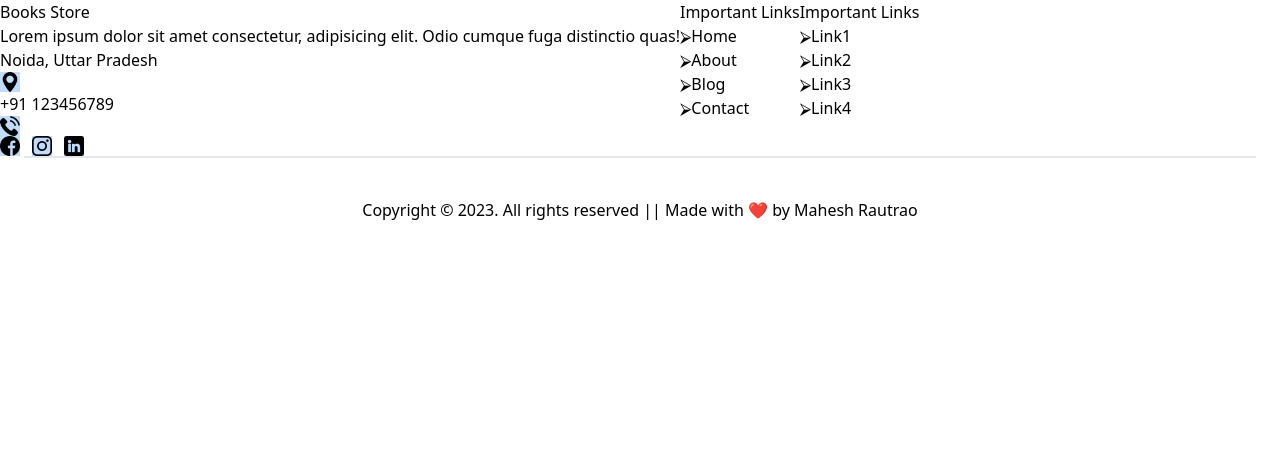
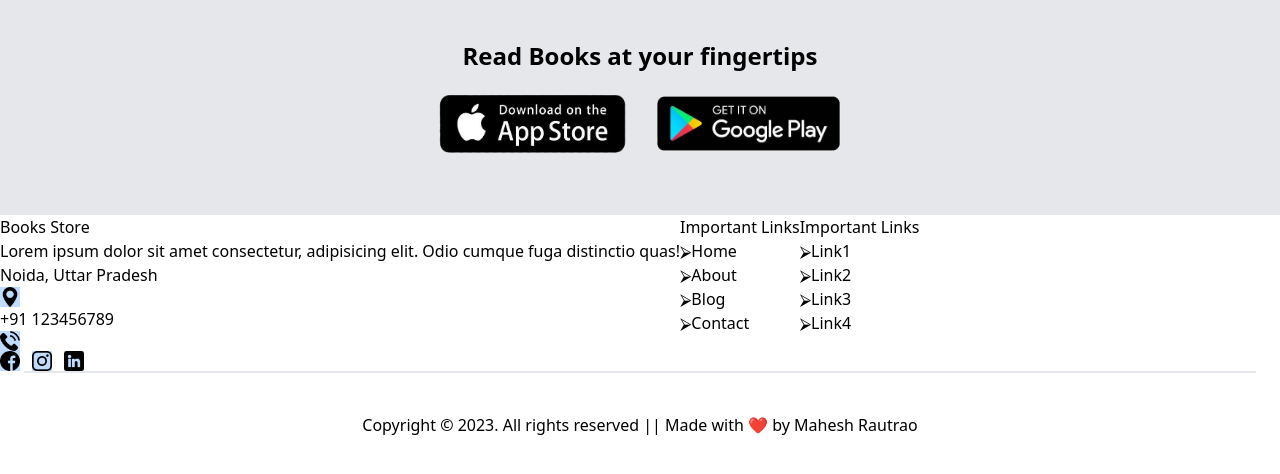
Before and after one commit to MaheshRautrao/React-Book-Store-App, a React (Vite) app: page / in a window 1280 px wide. Shown: the top 474 px of the page. Built offline with nearby package versions, Linux system fonts and the light colour scheme.

Commit message:
worked on download-from-play-store-section

```diff
--- a/src/App.jsx
+++ b/src/App.jsx
@@ -1,8 +1,10 @@
+import DownloadAppSection from "./components/downloadAppSection/DownloadAppSection";
 import Footer from "./components/footer/Footer";
 
 function App() {
   return (
     <div>
+      <DownloadAppSection />
       <Footer />
     </div>
   );
--- /dev/null
+++ b/src/components/downloadAppSection/DownloadAppSection.jsx
@@ -0,0 +1,19 @@
+import StoreButton from "./StoreButton";
+
+const DownloadAppSection = () => {
+  return (
+    <div className="p-6 bg-gray-200">
+      <div className="flex flex-col items-center p-4 justify-items-center">
+        <h1 className="text-2xl font-semibold text-center ">
+          Read Books at your fingertips
+        </h1>
+        <div className="flex gap-4 p-4">
+          <StoreButton src="app-store.png" />
+          <StoreButton src="play-store.png" />
+        </div>
+      </div>
+    </div>
+  );
+};
+
+export default DownloadAppSection;
--- /dev/null
+++ b/src/components/downloadAppSection/StoreButton.jsx
@@ -0,0 +1,5 @@
+const StoreButton = ({ src }) => {
+  return <img src={src} alt="" className="cursor-pointer max-w-[200px] " />;
+};
+
+export default StoreButton;
```
Also changed, not shown: .eslintrc.cjs, public/app-store.png (added), public/play-store.png (added).
